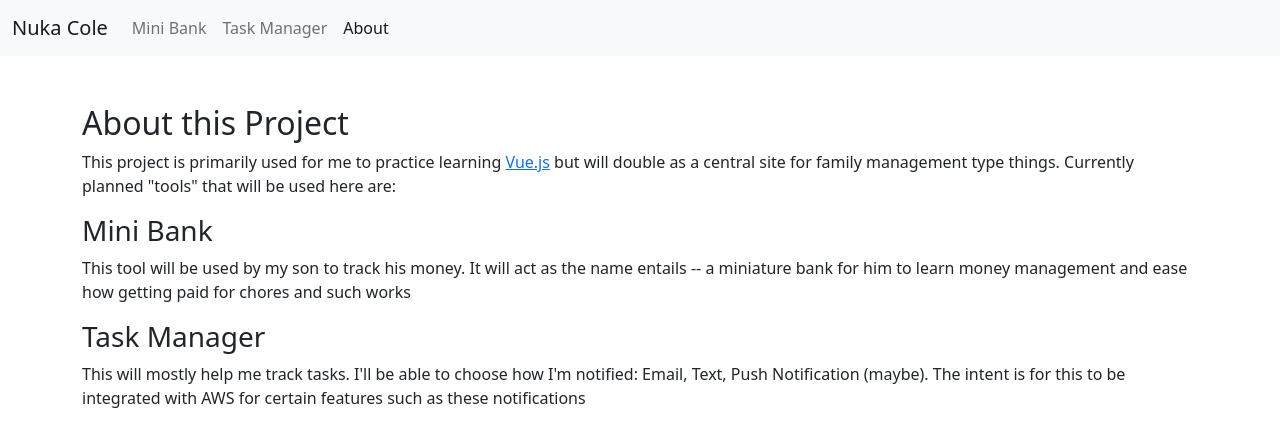
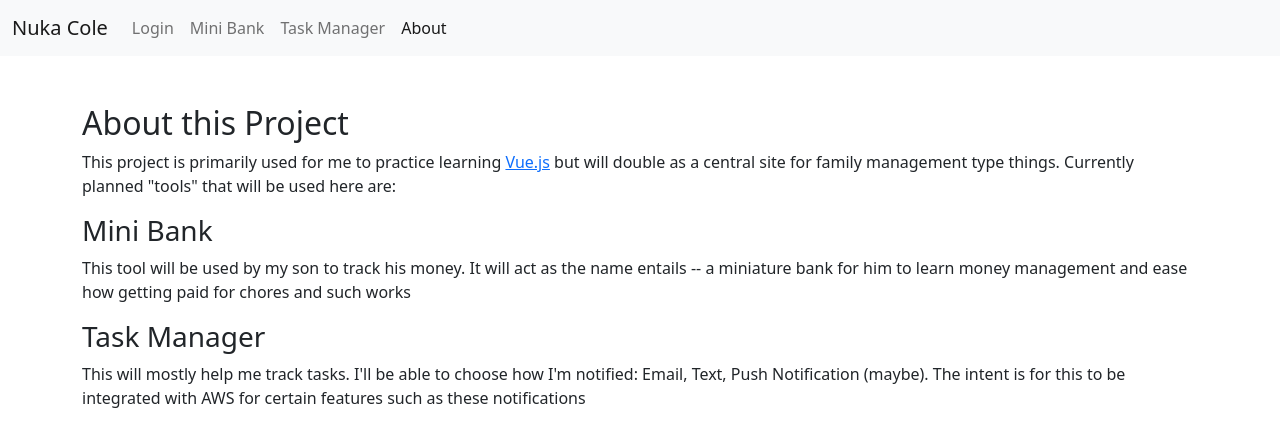
Before and after one commit to mcole22266/nukacole, a Vue app in the folder app/: page /about in a window 1280 px wide. Shown: the top 446 px of the page. Built offline with nearby package versions, Linux system fonts and the light colour scheme.

Commit message:
Created non-functional Login Page

```diff
--- a/app/src/App.vue
+++ b/app/src/App.vue
@@ -17,6 +17,12 @@
         <!-- Other Links -->
         <div class="collapse navbar-collapse" id="navbarSupportedContent">
           <ul class="navbar-nav me-auto mb-2 mb-lg-0">
+            <!-- Login Link -->
+            <li class="nav-item">
+              <router-link
+                class="nav-link" v-bind:class="{active: isPage('Login')}"
+                to="/login">Login</router-link>
+            </li>
             <!-- Minibank Link -->
             <li class="nav-item">
               <router-link
--- /dev/null
+++ b/app/src/components/login/Index.vue
@@ -0,0 +1,22 @@
+<template>
+
+  <h1 class="container sectioned">Login</h1>
+
+  <LoginForm class="container sectioned" />
+
+</template>
+
+<script>
+import LoginForm from './LoginForm.vue';
+
+export default {
+  name: 'Login Index',
+  components: {
+    LoginForm,
+  },
+};
+</script>
+
+<style>
+
+</style>
--- /dev/null
+++ b/app/src/components/login/LoginForm.vue
@@ -0,0 +1,45 @@
+<template>
+
+  <form v-on:submit="onSubmit">
+
+    <div class="mb-3">
+      <label for="username" class="form-label">Username</label>
+      <input type="text" name="username" id="username" class="form-control" v-model="username">
+    </div>
+
+    <div class="mb-3">
+      <label for="password" class="form-label">Password</label>
+      <input
+        type="password" name="password" id="password" class="form-control"
+        v-model="password" autocomplete="current_password">
+    </div>
+
+    <input type="submit" class="btn btn-primary">
+
+  </form>
+
+</template>
+
+<script>
+export default {
+  name: 'LoginForm',
+  data() {
+    return {
+      username: '',
+      password: '',
+    };
+  },
+  methods: {
+    onSubmit(e) {
+      e.preventDefault();
+
+      console.log(this.username);
+      console.log(this.password);
+    },
+  },
+};
+</script>
+
+<style>
+
+</style>
--- a/app/src/router/index.js
+++ b/app/src/router/index.js
@@ -25,6 +25,11 @@ const routes = [
     name: 'Taskmanager',
     component: () => import('../views/Taskmanager.vue'),
   },
+  {
+    path: '/login',
+    name: 'Login',
+    component: () => import('../views/Login.vue'),
+  },
 ];
 
 const router = createRouter({
--- /dev/null
+++ b/app/src/views/Login.vue
@@ -0,0 +1,20 @@
+<template>
+
+  <Index />
+
+</template>
+
+<script>
+import Index from '../components/login/Index.vue';
+
+export default {
+  name: 'Login',
+  components: {
+    Index,
+  },
+};
+</script>
+
+<style>
+
+</style>
```
